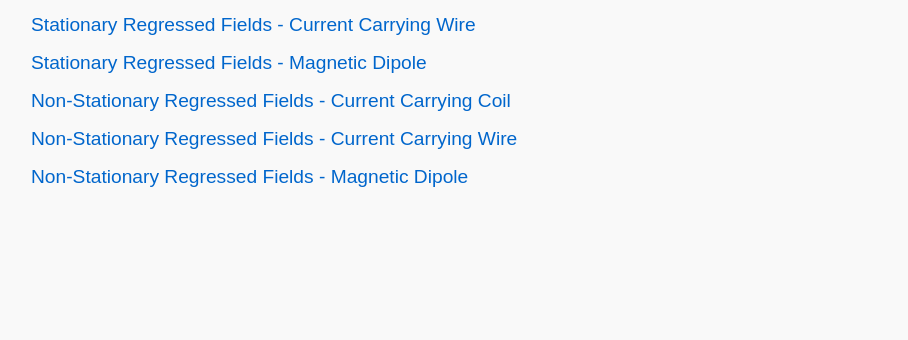
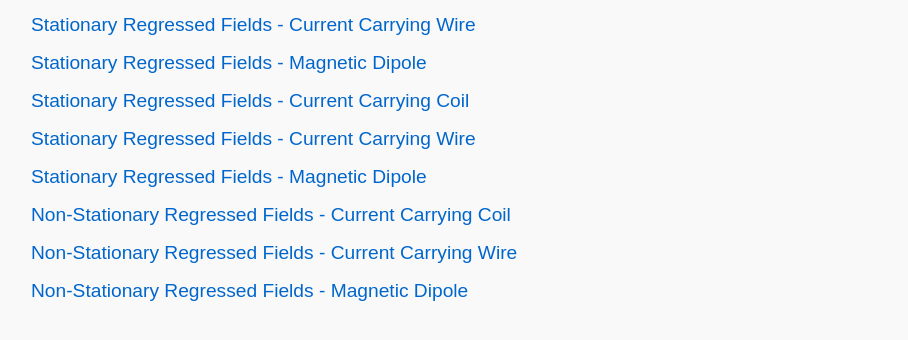
Before and after one commit to Harry-Ell/RT2-Interactive-Plots, a plain HTML site: page index.html in a window 1280 px wide. Shown: the part 114-454 px from the top of the page, without its empty margins (1-909 px from the left). Drawn offline with Linux system fonts and the light colour scheme.

Commit message:
Update index.html

```diff
--- a/index.html
+++ b/index.html
@@ -36,6 +36,11 @@
         <li><a href="stationary_regressed_fields_around_current_carrying_coil.html" target="https://harry-ell.github.io/RT2-Interactive-Plots/stationary_regressed_fields_around_current_carrying_coil.html">Stationary Regressed Fields - Current Carrying Coil</a></li>
         <li><a href="stationary_regressed_fields_around_current_carrying_wire.html" target="_blank">Stationary Regressed Fields - Current Carrying Wire</a></li>
         <li><a href="stationary_regressed_fields_around_magnetic_dipole.html" target="_blank">Stationary Regressed Fields - Magnetic Dipole</a></li>
+
+        <li><a href="stationary_regressed_fields_around_current_carrying_coil.html" target="_blank">Stationary Regressed Fields - Current Carrying Coil</a></li>
+        <li><a href="stationary_regressed_fields_around_current_carrying_wire.html" target="_blank">Stationary Regressed Fields - Current Carrying Wire</a></li>
+        <li><a href="stationary_regressed_fields_around_magnetic_dipole.html" target="_blank">Stationary Regressed Fields - Magnetic Dipole</a></li>
+
         <li><a href="nonstationary_regressed_fields_around_current_carrying_coil.html" target="_blank">Non-Stationary Regressed Fields - Current Carrying Coil</a></li>
         <li><a href="nonstationary_regressed_fields_around_current_carrying_wire.html" target="_blank">Non-Stationary Regressed Fields - Current Carrying Wire</a></li>
         <li><a href="nonstationary_regressed_fields_around_magnetic_dipole.html" target="_blank">Non-Stationary Regressed Fields - Magnetic Dipole</a></li>
```
